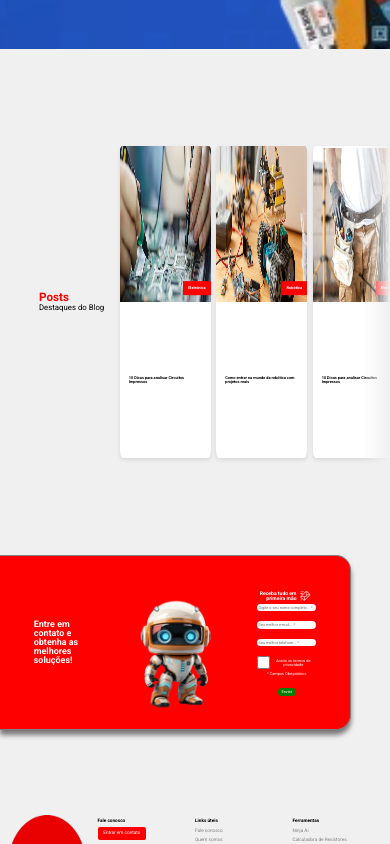
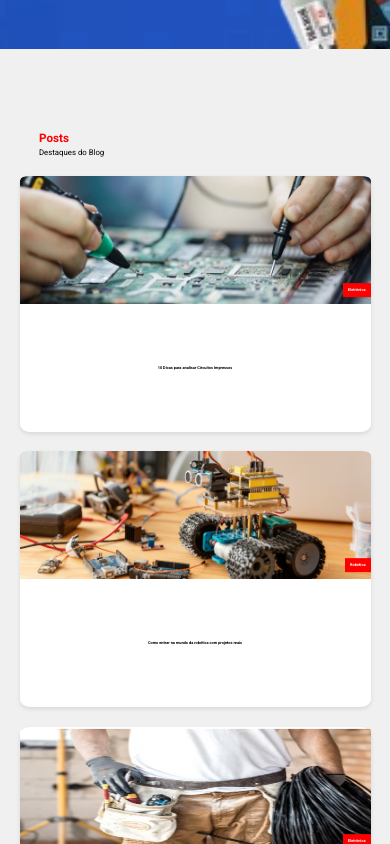
Before and after one commit to WesleySardi/projeto-TokyoComponentesLTDA, a React (Create React App) app: page /home in a window 390 px wide. Shown: the part 3340-4184 px from the top of the page. Built offline with nearby package versions, Linux system fonts and the light colour scheme.

Commit message:
Implementação de responsividade em telas de celulares para alguns componentes.

```diff
--- a/src/components/banners/FormBanner.jsx
+++ b/src/components/banners/FormBanner.jsx
@@ -1,7 +1,5 @@
-import React from 'react';
+import React, { useState, useEffect } from 'react';
 import styled, { keyframes } from 'styled-components';
-
-function FormBanner() {
 
 // Define a animação de rotação, rolagem e escala
 const scrollRotateAnimation = keyframes`
@@ -23,12 +21,16 @@ function FormBanner() {
 `;
 
 const AdditionalContent = styled.div`
-    flex: 1; /* Cresce para ocupar o espaço restante */
+flex: 1;
 display: flex;
 justify-content: center;
 align-items: center;
-    width: 90vw; /* Ocupa metade da largura da tela */
+width: 90vw;
 height: 100%;
+
+@media ${props => props.theme.breakpoints.mobile} {
+  width: 100vw;
+}
 `;
 
 const StyledSecondDiv = styled.div`
@@ -37,22 +39,28 @@ function FormBanner() {
 display: flex;
 justify-content: space-around; /* Distribui o espaço igualmente entre as divs filhas */
 align-items: center;
-    border-top: 1px solid grey;
-    border-bottom: 1px solid grey;
-    border-right: 1px solid grey;
+border: 1px solid red;
 border-top-right-radius: 15px;
 border-bottom-right-radius: 15px;
 background-color: #A90101;
 background-color: red;
 box-shadow: 0px 5px 5px rgba(0, 0, 0, 0.5);
+
+@media ${props => props.theme.breakpoints.mobile} {
+  border-radius: 0;
+}
 `;
 
 const StyledThirdDiv = styled.div`
-    height: 80%; /* Altura ajustada para o conteúdo centralizado */
+height: 80%;
 display: flex;
 justify-content: center;
 align-items: center;
 padding: 4vh;
+
+@media ${props => props.theme.breakpoints.mobile} {
+  padding: 7vh 5vw 4vh 5vw;
+}
 `;
 
 const TitleDiv = styled.div`
@@ -74,8 +82,13 @@ function FormBanner() {
   width: 30%;
   margin-top: 6%;
   position: absolute;
-      height: auto; /* Mantém a proporção da imagem */
-      //animation: ${scrollRotateAnimation} 8s linear infinite; /* Aplica a animação */
+  height: auto;
+
+  @media ${props => props.theme.breakpoints.mobile} {
+    position: absolute;
+    left: 0;
+    margin-bottom: 140vw;
+  }
 }
 `;
 
@@ -98,6 +111,10 @@ function FormBanner() {
 align-items: center;
 justify-content: center; /* Alinha verticalmente ao centro */
 margin-bottom: 3%;
+
+@media ${props => props.theme.breakpoints.mobile} {
+  margin-bottom: 2vh;
+}
 `;
 
 const TitleForm = styled.h3`
@@ -106,6 +123,11 @@ function FormBanner() {
 font-weight: bold;
 text-align: right;
 color: white;
+
+@media ${props => props.theme.breakpoints.mobile} {
+  font-size: 5rem;
+  text-align: left;
+}
 `;
 
 const IconContainer = styled.div`
@@ -116,11 +138,20 @@ function FormBanner() {
 margin-left: 5%;
 color: white;
 font-size: 1.3rem;
+
+@media ${props => props.theme.breakpoints.mobile} {
+  justify-content: center;
+  margin-left: 0;
+}
 `;
 
 const StyledIcon = styled.img`
 width: 3rem;
 height: auto;
+
+@media ${props => props.theme.breakpoints.mobile} {
+  width: 12rem;
+}
 `;
 
 const FieldContainer = styled.div`
@@ -133,6 +164,11 @@ function FormBanner() {
 margin-bottom: 10px;
 border-radius: 5px;
 padding: 2%;
+
+@media ${props => props.theme.breakpoints.mobile} {
+  padding: 5%;
+  font-size: 5vw;
+}
 `;
 
 const CheckBoxLabel = styled.label`
@@ -141,6 +177,11 @@ function FormBanner() {
 text-align: center;
 color: white;
 padding: 0% 3%;
+
+@media ${props => props.theme.breakpoints.mobile} {
+  font-size: 4rem;
+  font-weight: normal;
+}
 `;
 
 const SendButton = styled.button`
@@ -153,12 +194,21 @@ function FormBanner() {
 margin: 0 auto;
 margin-top: 3%;
 width: 30%;
+
+@media ${props => props.theme.breakpoints.mobile} {
+  font-size: 5rem;
+  width: 40%;
+}
 `;
 
 const CheckBoxContainer = styled.div`
 display: flex;
 flex-direction: column;
 text-align: center;
+
+@media ${props => props.theme.breakpoints.mobile} {
+  margin: 2vh;
+}
 `;
 
 const TermsContainer = styled.div`
@@ -174,6 +224,12 @@ function FormBanner() {
 margin-top: 5%;
 display: block;
 color: white;
+
+@media ${props => props.theme.breakpoints.mobile} {
+  font-size: 4rem;
+  font-weight: normal;
+  margin-top: 3vh;
+}
 `;
 
 const StyledCheckBox = styled.input.attrs({ type: 'checkbox' })`
@@ -183,24 +239,54 @@ function FormBanner() {
 accent-color: green;
 `;
 
+function FormBanner() {
+  const [isMobile, setIsMobile] = useState(false);
+  const [isSmallDesktop, setIsSmallDesktop] = useState(false);
+
+  useEffect(() => {
+    const handleResize = () => {
+      setIsMobile(window.innerWidth <= 700);
+      setIsSmallDesktop(window.innerWidth <= 1279);
+    };
+
+    handleResize(); // Define o estado inicial
+
+    window.addEventListener('resize', handleResize);
+    return () => window.removeEventListener('resize', handleResize);
+  }, []);
+
   return (
     <AdditionalContent>
       <StyledSecondDiv>
+        {isMobile ?
+          <></>
+          :
           <StyledThirdDiv style={{ width: '40%' }}>
             <TitleDiv>
               <h2>Entre em contato e obtenha as melhores soluções!</h2>
             </TitleDiv>
           </StyledThirdDiv>
+        }
+        {isMobile ?
+          <ImageDiv>
+            <img src="/img/robotImg.png" alt="Imagem Centralizada" />
+          </ImageDiv>
+          :
           <StyledThirdDiv style={{ width: '20%' }}>
             <ImageDiv>
               <img src="/img/robotImg.png" alt="Imagem Centralizada" />
             </ImageDiv>
           </StyledThirdDiv>
-        <StyledThirdDiv style={{ width: '40%' }}>
+        }
+        <StyledThirdDiv style={isMobile ? { width: '100%' } : { width: '40%' }}>
           <FormDiv>
             <FormContainer>
               <TitleContainer>
+                {isMobile ?
+                  <TitleForm>Entre em contato e obtenha as melhores soluções!</TitleForm>
+                  :
                   <TitleForm>Receba tudo em primeira mão</TitleForm>
+                }
                 <IconContainer>
                   <StyledIcon src='../img/CardIcon.png' />
                 </IconContainer>
--- a/src/components/carousels/CardCarousel.jsx
+++ b/src/components/carousels/CardCarousel.jsx
@@ -1,4 +1,4 @@
-import React, { useState } from 'react';
+import React, { useState, useEffect } from 'react';
 import styled from 'styled-components';
 import { Link } from 'react-router-dom';
 
@@ -9,6 +9,11 @@ const Container = styled.div`
   display: flex;
   height: 40vh;
   margin: 10vh 0;
+
+  @media ${props => props.theme.breakpoints.mobile} {
+    display: block;
+    height: 100vh;
+  }
 `;
 
 const LeftPart = styled.div`
@@ -23,12 +28,16 @@ const LeftPart = styled.div`
 `;
 
 const RightPart = styled.div`
-  flex: 70%;
+  flex: 80%;
   overflow: hidden;
   display: flex;
   align-items: center;
   justify-content: center;
   position: relative;
+
+  @media ${props => props.theme.breakpoints.mobile} {
+    height: 100%;
+  }
 `;
 
 const Title = styled.h1`
@@ -45,6 +54,12 @@ const Text = styled.p`
 const Carousel = styled.div`
   display: flex;
   transition: transform 0.3s ease-in-out;
+
+  @media ${props => props.theme.breakpoints.mobile} {
+    display: block;
+    height: 100%;
+    width: 100%;
+  }
 `;
 
 const Card = styled(Link)`
@@ -67,6 +82,12 @@ const Card = styled(Link)`
     background: linear-gradient(to right, #f0f0f0, white);
     box-shadow: 0 2px 4px rgba(0, 0, 0, 0.3);
   }
+
+  @media ${props => props.theme.breakpoints.mobile} {
+    width: 90%;
+    height: 30.33%;
+    margin: 5% auto;
+  }
 `;
 
 const CardImage = styled.img`
@@ -75,6 +96,10 @@ const CardImage = styled.img`
   pointer-events: none;
   border-top-left-radius: 3%;
   border-top-right-radius: 3%;
+
+  @media ${props => props.theme.breakpoints.mobile} {
+    height: 50%;
+  }
 `;
 
 const CardTitle = styled.h3`
@@ -86,6 +111,10 @@ const CardTitle = styled.h3`
   height: 50%;
   font-weight: bold;
   user-select: none;
+
+  @media ${props => props.theme.breakpoints.mobile} {
+    height: 50%;
+  }
 `;
 
 const Tag = styled.div`
@@ -120,6 +149,13 @@ const LeftButton = styled(Button)`
   &:hover {
     background: linear-gradient(to right, #f0f0f0, transparent);
   }
+
+  @media ${props => props.theme.breakpoints.mobile} {
+    top: 5%;
+    height: 15%;
+    width: 100%;
+    background: linear-gradient(to top,  #f0f0f0, transparant);
+  }
 `;
 
 const RightButton = styled(Button)`
@@ -130,6 +166,18 @@ const RightButton = styled(Button)`
 
   &:hover {
     background: linear-gradient(to left, white, transparent);
+  }
+
+  @media ${props => props.theme.breakpoints.mobile} {
+    top: 100%;
+    height: 25%;
+    width: 100%;
+    background: linear-gradient(to top,  #f0f0f0, transparant);
+
+    &:hover {
+      background: linear-gradient(to bottom, #f0f0f0, transparant);
+    }
+  }
 `;
 
 const IconComboBox = styled(FontAwesomeIcon)`
@@ -172,6 +220,21 @@ const YourComponent = () => {
   const [currentIndex, setCurrentIndex] = useState(0);
   const [isAnimationRunning, setIsAnimationRunning] = useState(false);
 
+  const [isMobile, setIsMobile] = useState(false);
+  const [isSmallDesktop, setIsSmallDesktop] = useState(false);
+
+  useEffect(() => {
+    const handleResize = () => {
+      setIsMobile(window.innerWidth <= 700);
+      setIsSmallDesktop(window.innerWidth <= 1279);
+    };
+
+    handleResize(); // Define o estado inicial
+
+    window.addEventListener('resize', handleResize);
+    return () => window.removeEventListener('resize', handleResize);
+  }, []);
+
   const timerForAnimation = () => {
     setIsAnimationRunning(true);
     setTimeout(() => {
@@ -213,7 +276,7 @@ const YourComponent = () => {
       </LeftPart>
       <RightPart>
         <LeftButton onClick={handleLeftClick}>{/*<IconComboBox icon={faChevronLeft} />*/}</LeftButton>
-                <Carousel style={{ transform: `translateX(-${currentIndex * 35.33}%)` }}>
+        <Carousel style={isMobile ? {transform: `translateY(-${currentIndex * 33.33}%)` } : { transform: `translateX(-${currentIndex * 35.33}%)` }}>
           {data.map((item, index) => (
             <Card key={index} to={item.link}>
               <CardImage src={item.image} alt={`Image ${index + 1}`} />
```
Lines whose indentation alone changed are shown as unchanged.
